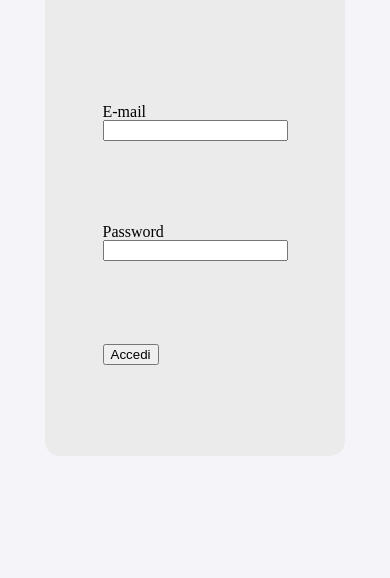
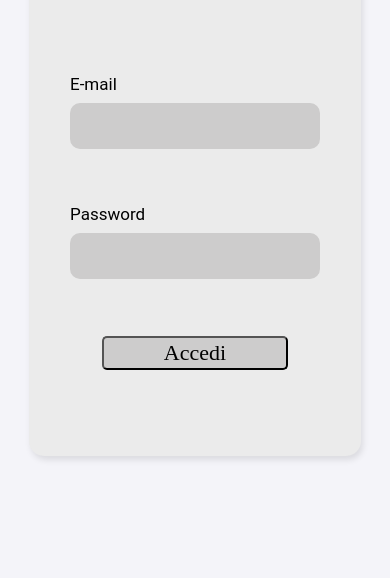
Before and after one commit to alealiberti/StartDown, a website built with Vite: page frontend-backoffice/index.html in a window 390 px wide. Shown: the part 266-844 px from the top of the page. Built offline with nearby package versions, Linux system fonts and the light colour scheme; a web font is replaced by a local one.

```diff
--- a/frontend-backoffice/package.json
+++ b/frontend-backoffice/package.json
@@ -11,5 +11,8 @@
   "devDependencies": {
     "typescript": "~5.6.2",
     "vite": "^6.0.3"
+  },
+  "dependencies": {
+    "ionicons": "^7.4.0"
   }
 }
--- a/frontend-backoffice/src/global/styles/global.css
+++ b/frontend-backoffice/src/global/styles/global.css
@@ -9,9 +9,20 @@
  *
  */
 
+
+/* GLOBAL SETTINGS FOR ALL THE PAGES (font-size adjusted whit REM) and responsive root font-size */
 html {
     box-sizing: border-box;
+    font-size: 20px;
+    font-family: var(--font-text);
+    color: var(--black-text-color);
 }
+
+/* @media (max-width: 768px) {
+    html {
+        font-size: 14px;
+    }
+} */
 
 *,
 *::after,
@@ -27,10 +38,9 @@
     /* colors backgrounds */
     --primary-color: #F4F4F9;
     --secondary-color: #EBEBEB;
-    --third-color: #979797;
+    --third-color: #cdcccc;
     --fourth-color: #454545;
-    --fifth-color: #454545;
-    --background-color: #2A2A2A;
+    --background-color-nav: #2A2A2A;
 
     /* colors texts */
     --dark-text-color: #242424;
--- a/frontend-backoffice/src/styles/style.css
+++ b/frontend-backoffice/src/styles/style.css
@@ -8,24 +8,27 @@
 }
 
 
+/* container which contain the title and the form fields */
 .container {
     display: flex;
     flex-direction: column;
-    justify-content: space-around;
+    justify-content: space-evenly;
+    gap: 30px;
     align-items: center;
     position: relative;
-    width: 300px;
-    height: 600px;
+    width: 85%;
+    min-height: 600px;
     background-color: var(--secondary-color);
-    padding: 30px;
+    box-shadow: 2px 4px 6px rgba(0, 0, 0, 0.1);
+    padding: 20px;
     border-radius: 15px;
 }
 
 
+/* logo admin placeholder || photo of the admin, positioned on the top of the container whit position: absolute */
 .adminLogo {
     position: absolute;
-    top: -70px;
-    /* center the logo X assex */
+    top: -60px;
     left: 50%;
     transform: translateX(-50%);
     width: 120px;
@@ -37,14 +40,44 @@
 
 
 h1 {
-    font-size: 35px;
+    font-size: 1.9rem;
     font-family: var(--font-title);
-    color: var(--black-text-color);
 }
 
 
+/* form flex which contain the fields label + input && the submit button */
+form {
+    display: flex;
+    flex-direction: column;
+    justify-content: space-around;
+    align-items: center;
+}
+
+/* container which contains the label and the input */
 .field {
     display: flex;
     flex-direction: column;
-    min-height: 120px;
+    gap: 10px;
+    width: 250px;
+    min-height: 130px;
 }
+
+.field label {
+    font-size: 0.85rem;
+}
+
+input {
+    background-color: var(--third-color);
+    border: 0px;
+    font-size: 0.7rem;
+    padding: 15px 10px;
+    border-radius: 10px;
+}
+
+button {
+    background-color: var(--third-color);
+    font-family: var(--font-title);
+    font-size: 1.1rem;
+    padding: 2px 60px;
+    border-radius: 5px;
+}
```
Also changed, not shown: frontend-backoffice/src/global/styles/navbar-phone.css (added, +50 -0 lines), frontend-backoffice/src/pages/dashboard/index.html (+44 -2 lines), frontend-backoffice/src/pages/dashboard/main.ts (+7 -0 lines), frontend-backoffice/README.md, frontend-backoffice/src/global/styles/navbar-tablet.desktop.css (added), frontend-backoffice/src/pages/dashboard/styles/style.css (added), 1 other file.
